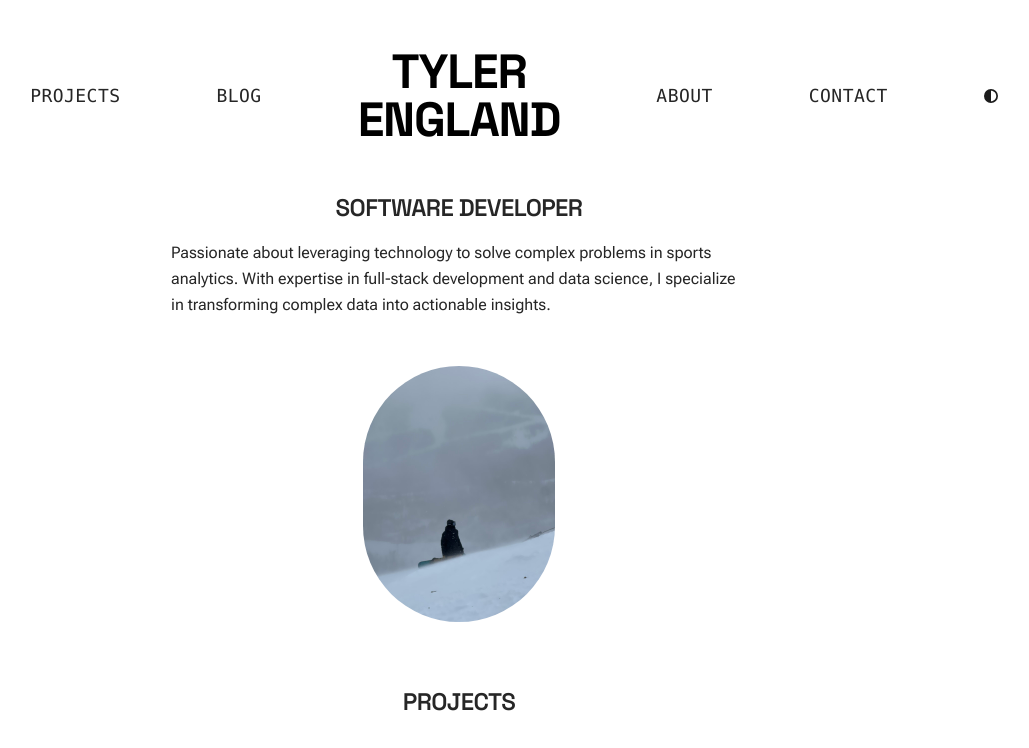
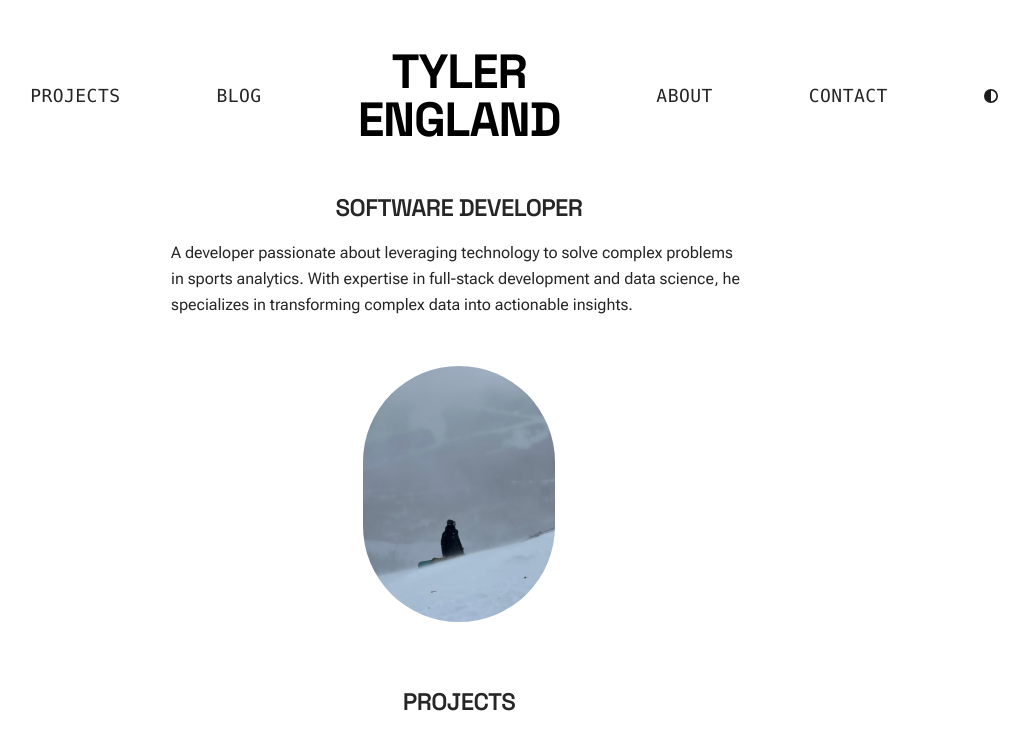
Before and after one commit to tylerengland25/personal-website, a Next.js app: page / in a window 1280 px wide. Shown: the top 748 px of the page, without its empty margins (181-1210 px from the left). Built offline with nearby package versions, Linux system fonts and the light colour scheme.

Commit message:
Changed intro to third person

```diff
--- a/app/home/components/hero.tsx
+++ b/app/home/components/hero.tsx
@@ -12,10 +12,10 @@ export default function Hero() {
           </div>
           <div className="pl-0">
             <p className="font-roboto-flex text-neutral-800 dark:text-neutral-200 leading-relaxed">
-              Passionate about leveraging technology to solve complex problems
-              in sports analytics. With expertise in full-stack development and
-              data science, I specialize in transforming complex data into
-              actionable insights.
+              A developer passionate about leveraging technology to solve
+              complex problems in sports analytics. With expertise in full-stack
+              development and data science, he specializes in transforming
+              complex data into actionable insights.
             </p>
           </div>
         </div>
```
